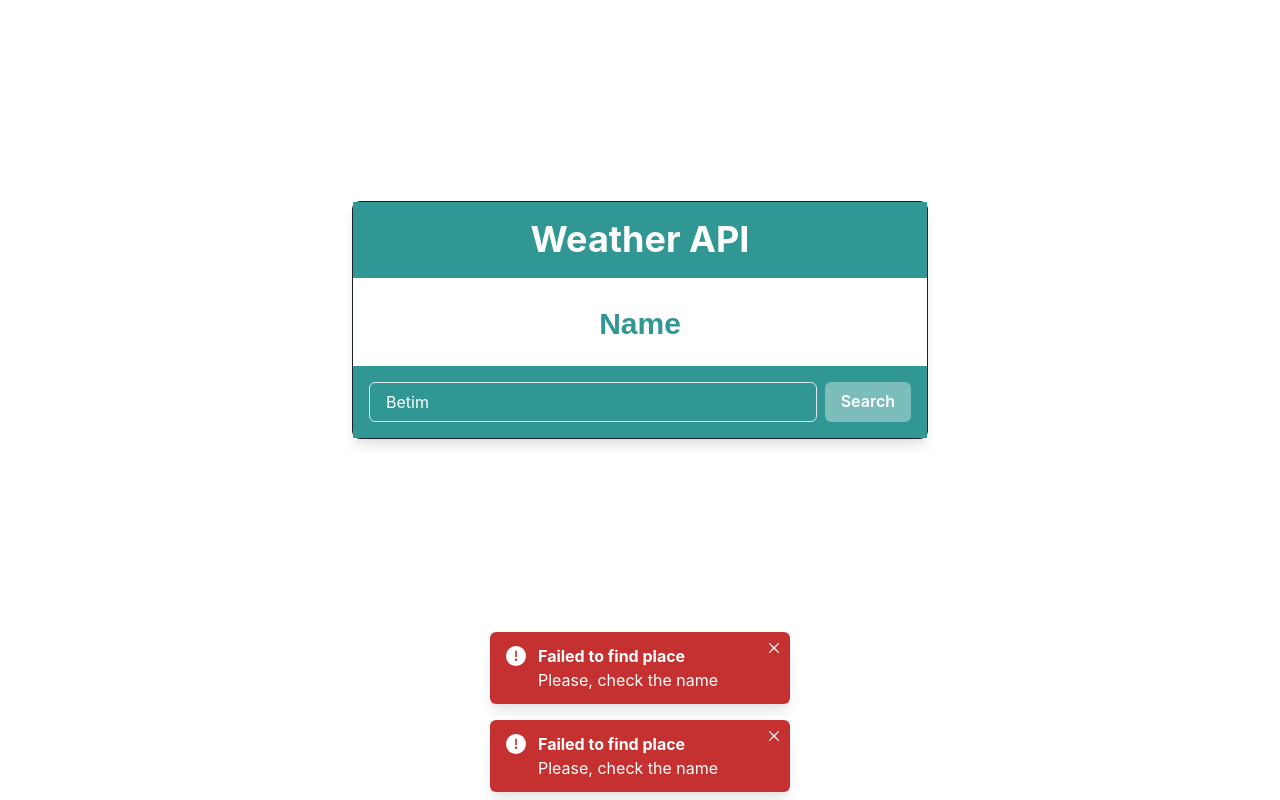
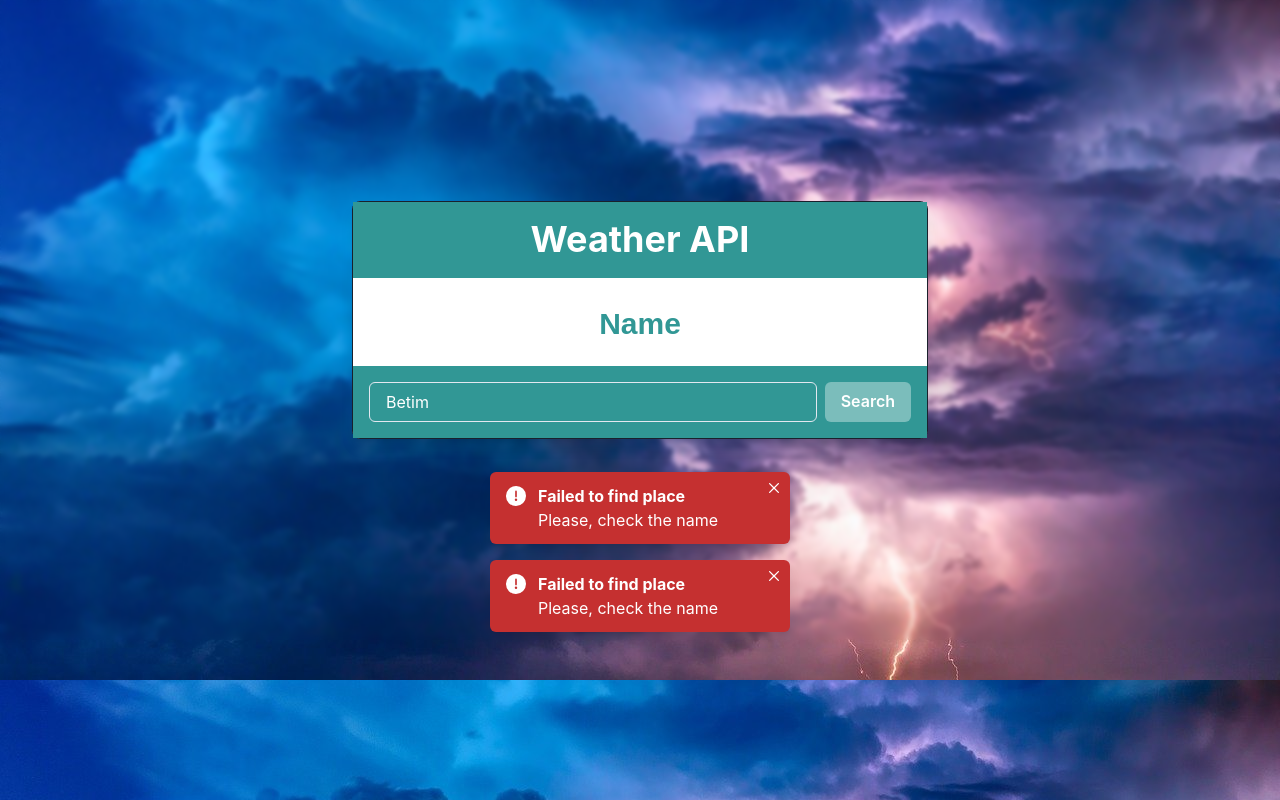
Before and after one commit to Joao-Vtr-Oliveira/weather-API, a React (Vite) app: page / in a window 1280 px wide. Built offline with nearby package versions, Linux system fonts and the light colour scheme; no server answers.

Commit message:
feat: change the background

```diff
--- a/src/App.tsx
+++ b/src/App.tsx
@@ -2,7 +2,7 @@ import WeatherCard from './components/WeatherCard'
 
 function App() {
   return (
-    <div className='h-screen flex flex-col justify-center items-center bg-black'>
+    <div className='h-screen flex flex-col justify-center items-center '>
       <WeatherCard />
     </div>
   )
--- a/src/index.css
+++ b/src/index.css
@@ -1,3 +1,11 @@
 @tailwind base;
 @tailwind components;
 @tailwind utilities;
+
+body {
+  background-image: url('../images/k7q4intsafp71.jpg') !important;
+  backdrop-filter: blur(2px);
+  background-position: center !important;
+  background-repeat: no-repeat;
+  background-size: cover !important;
+}
```
